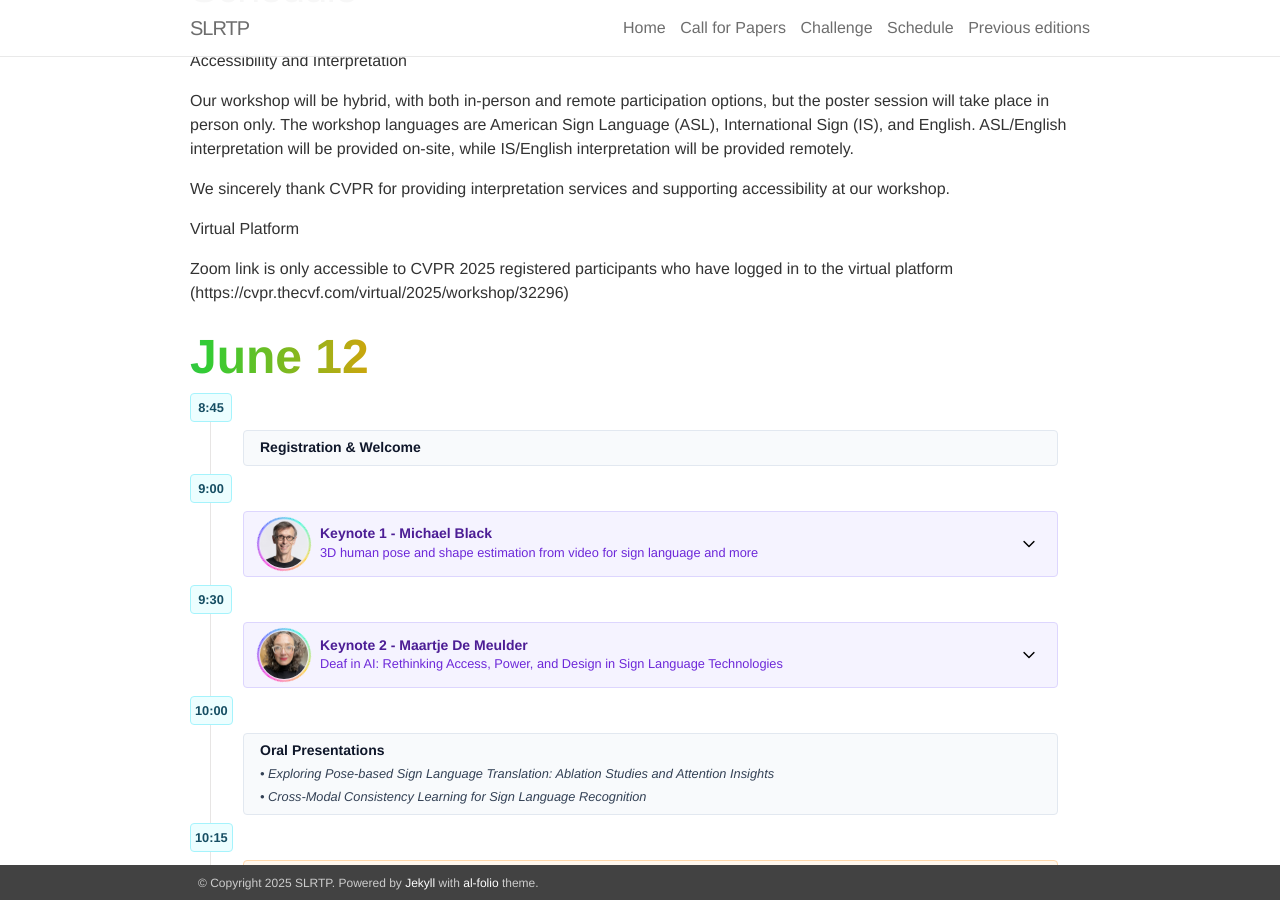
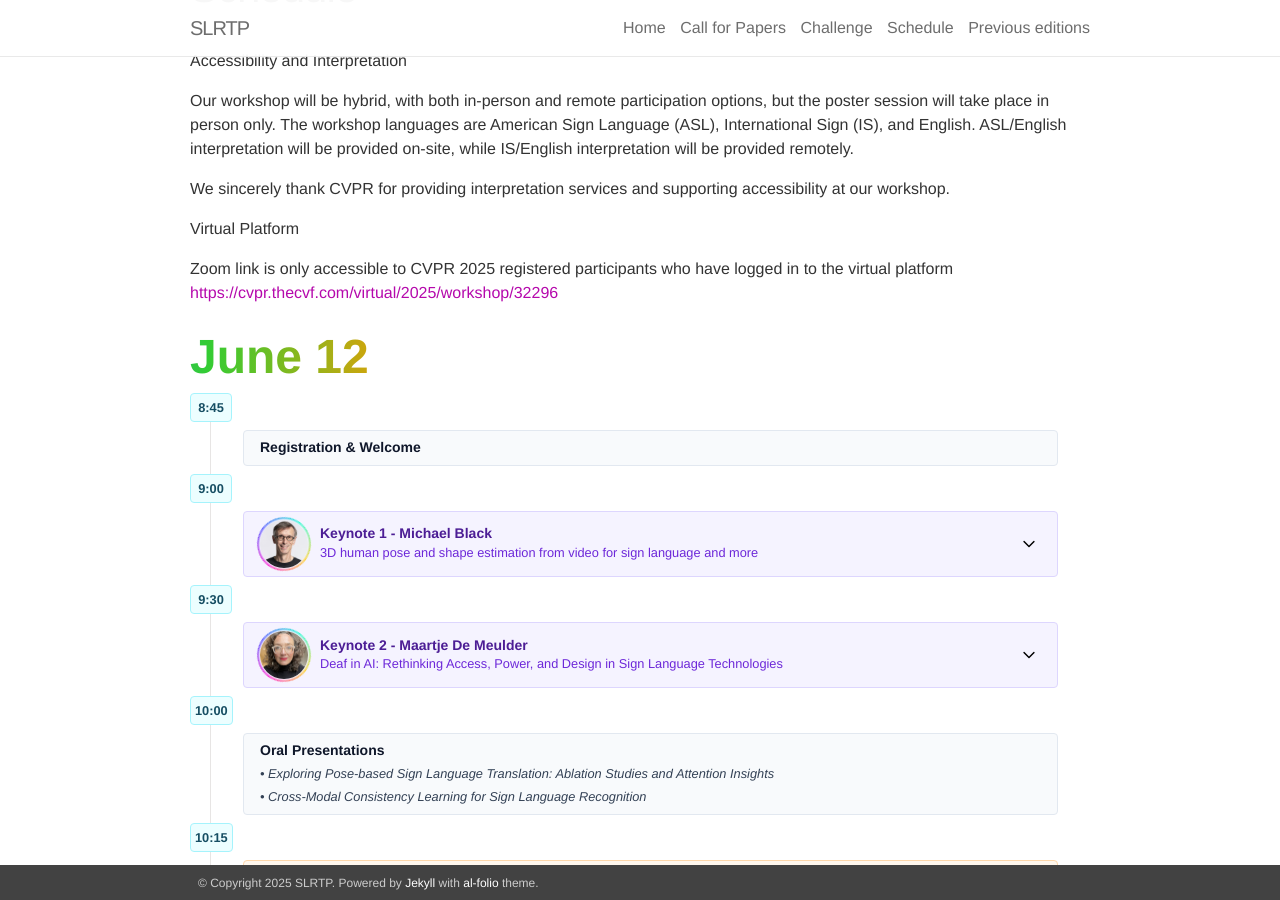
Before and after one commit to slrtpworkshop/slrtpworkshop.github.io, a Jekyll site: the page built from _pages/03_schedule.md, in a window 1280 px wide and 900 px high, scrolled down 372 px. Built offline with Jekyll 4.4.1, drawn with Linux system fonts in a browser that asks for light colours; nearby versions of some CDN libraries; part of the change alters nothing that is shown.

```diff
--- a/_pages/03_schedule.md
+++ b/_pages/03_schedule.md
@@ -13,7 +13,7 @@ We sincerely thank CVPR for providing interpretation services and supporting acc
 
 **Virtual Platform**
 
-Zoom link is only accessible to CVPR 2025 registered participants who have logged in to the virtual platform (https://cvpr.thecvf.com/virtual/2025/workshop/32296)
+Zoom link is only accessible to CVPR 2025 registered participants who have logged in to the virtual platform [https://cvpr.thecvf.com/virtual/2025/workshop/32296](https://cvpr.thecvf.com/virtual/2025/workshop/32296)
 
 {% include schedule.html %}
 
```
